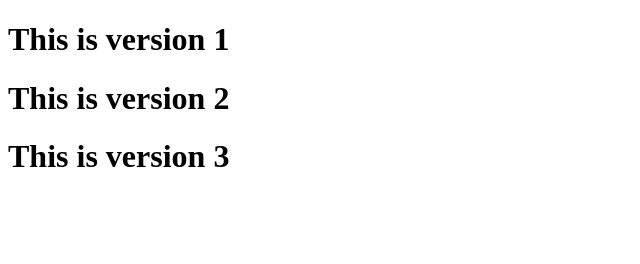
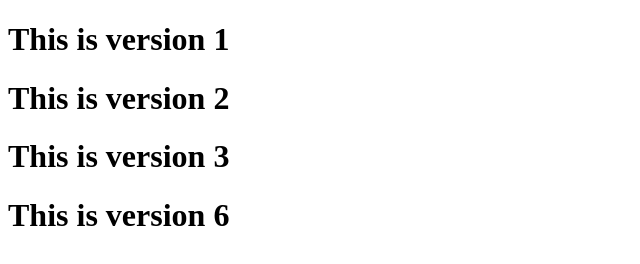
Before and after one commit to Srinika12345/git-repo-1, a plain HTML site: page index.html in a window 1280 px wide. Shown: the whole page, without its empty margins (0-640 px from the left). Drawn offline with Linux system fonts and the light colour scheme.

Commit message:
Version 6 Commit

```diff
--- a/index.html
+++ b/index.html
@@ -9,5 +9,6 @@
     <h1>This is version 1</h1>
     <h1>This is version 2</h1>
     <h1>This is version 3</h1>
+    <h1>This is version 6</h1>
 </body>
 </html>
```
